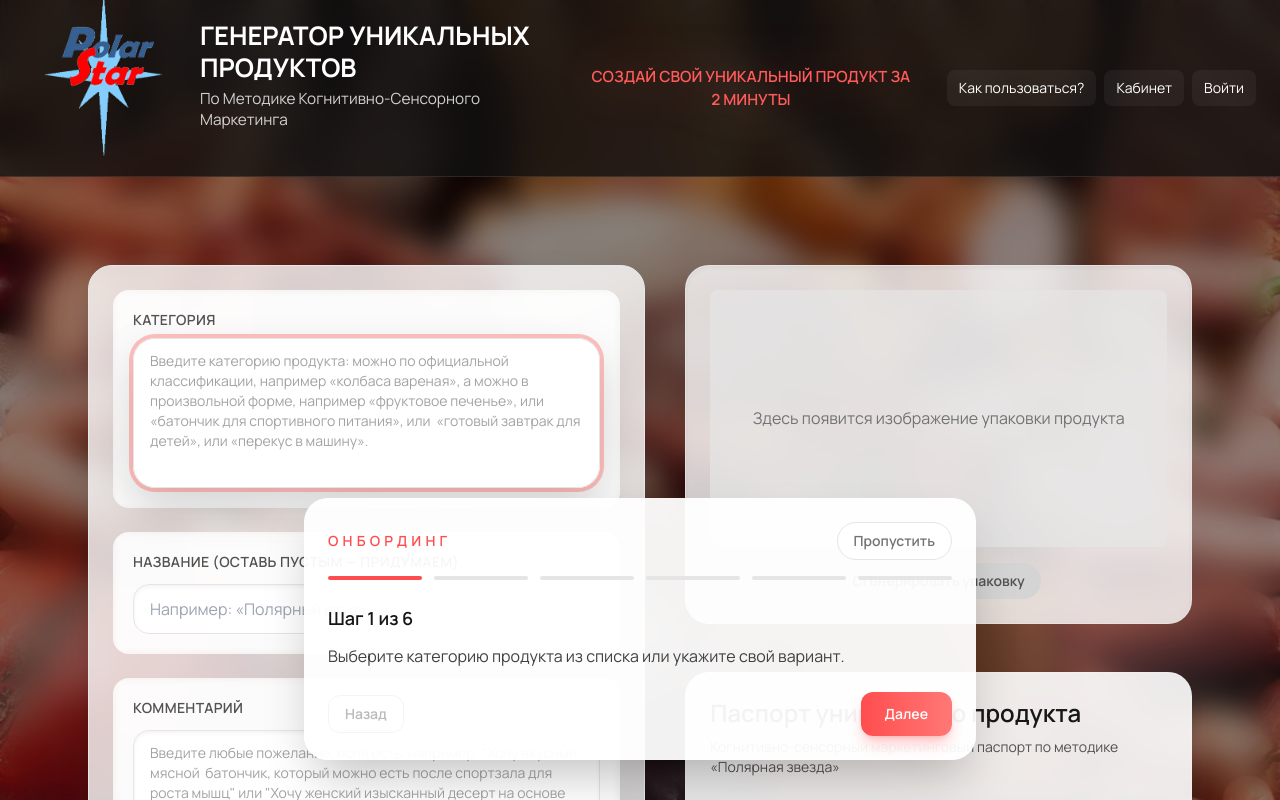
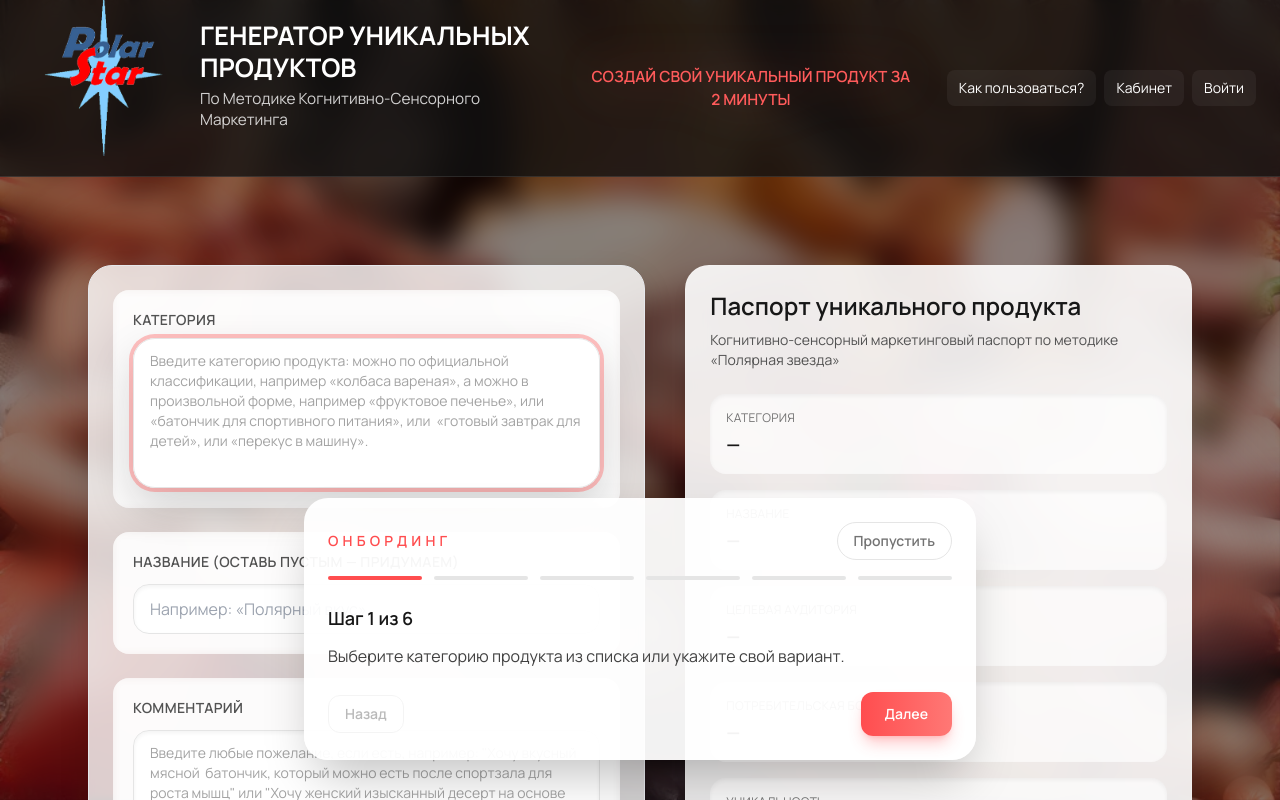
Before and after one commit to nmlugo1996-boop/qwen-landing, a Next.js app: page / in a window 1280 px wide. Shown: the top 800 px of the page. Built offline with nearby package versions, Linux system fonts and the light colour scheme.

Commit message:
Удален блок генерации изображения упаковки

```diff
--- a/components/ResultPreview.jsx
+++ b/components/ResultPreview.jsx
@@ -258,40 +258,6 @@ export default function ResultPreview({ draft, loading, celebration = false }) {
 
   return (
     <aside className="flex flex-col gap-4 md:gap-6 lg:sticky lg:top-32">
-      <div className="rounded-xl md:rounded-3xl border border-neutral-200/70 bg-white/80 p-6 shadow-inner flex flex-col items-center justify-center text-center gap-4 mb-6">
-        <div className="w-full aspect-video bg-neutral-200/70 rounded-lg flex items-center justify-center text-neutral-500 text-sm md:text-base overflow-hidden relative">
-          {imageUrl || imageBase64 ? (
-            <img
-              src={imageUrl || imageBase64}
-              alt={`Упаковка продукта ${getValue("name")}`}
-              className="w-full h-full object-contain rounded-lg"
-            />
-          ) : isGeneratingImage ? (
-            <div className="flex flex-col items-center gap-2">
-              <div className="animate-spin rounded-full h-8 w-8 border-b-2 border-[#FF5B5B]"></div>
-              <span className="text-xs">Генерируем изображение...</span>
-            </div>
-          ) : imageError ? (
-            <div className="flex flex-col items-center gap-2 text-red-500">
-              <span className="text-xs">Ошибка: {imageError}</span>
-            </div>
-          ) : (
-            <span>Здесь появится изображение упаковки продукта</span>
-          )}
-        </div>
-        <button
-          onClick={handleGenerateImage}
-          disabled={isGeneratingImage || !draft}
-          className={`px-4 py-2 rounded-full text-sm font-semibold transition ${
-            isGeneratingImage || !draft
-              ? "bg-neutral-300 text-neutral-600 cursor-not-allowed"
-              : "bg-[#FF5B5B] text-white hover:bg-[#FF7171] shadow-md"
-          }`}
-        >
-          {isGeneratingImage ? "Генерация..." : "Сгенерировать упаковку"}
-        </button>
-      </div>
-
       {celebration ? (
         <div className="passport-ready-label rounded-xl md:rounded-3xl p-3 md:p-4 text-center text-xs md:text-sm shadow-sm md:shadow-lg">
           Поздравляем! Вы создали новый продукт!
```
